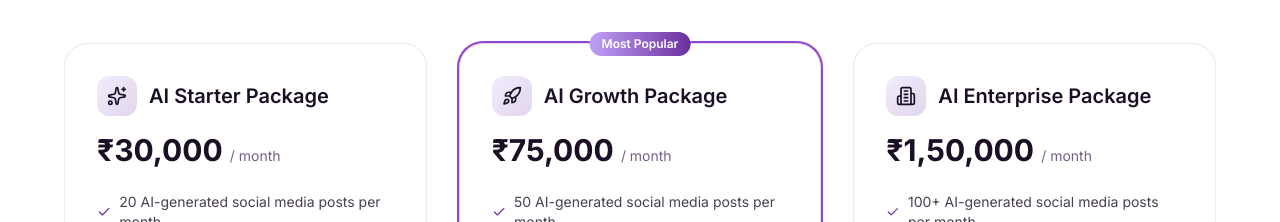
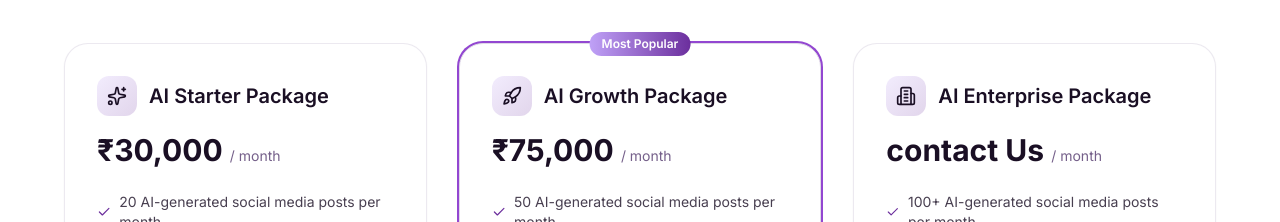
Before and after one commit to KSaiSreeLasya/AXISPHERE1, a React (Vite) app: page / in a window 1280 px wide. Shown: the part 3540-3762 px from the top of the page. Built offline with nearby package versions, Linux system fonts and the light colour scheme.

Commit message:
Update PricingSection.tsx

```diff
--- a/client/components/PricingSection.tsx
+++ b/client/components/PricingSection.tsx
@@ -53,7 +53,7 @@ const plans = [
   },
   {
     name: "AI Enterprise Package",
-    price: "₹1,50,000",
+    price: "contact Us",
     icon: Building2,
     highlights: [
       "100+ AI-generated social media posts per month",
```
